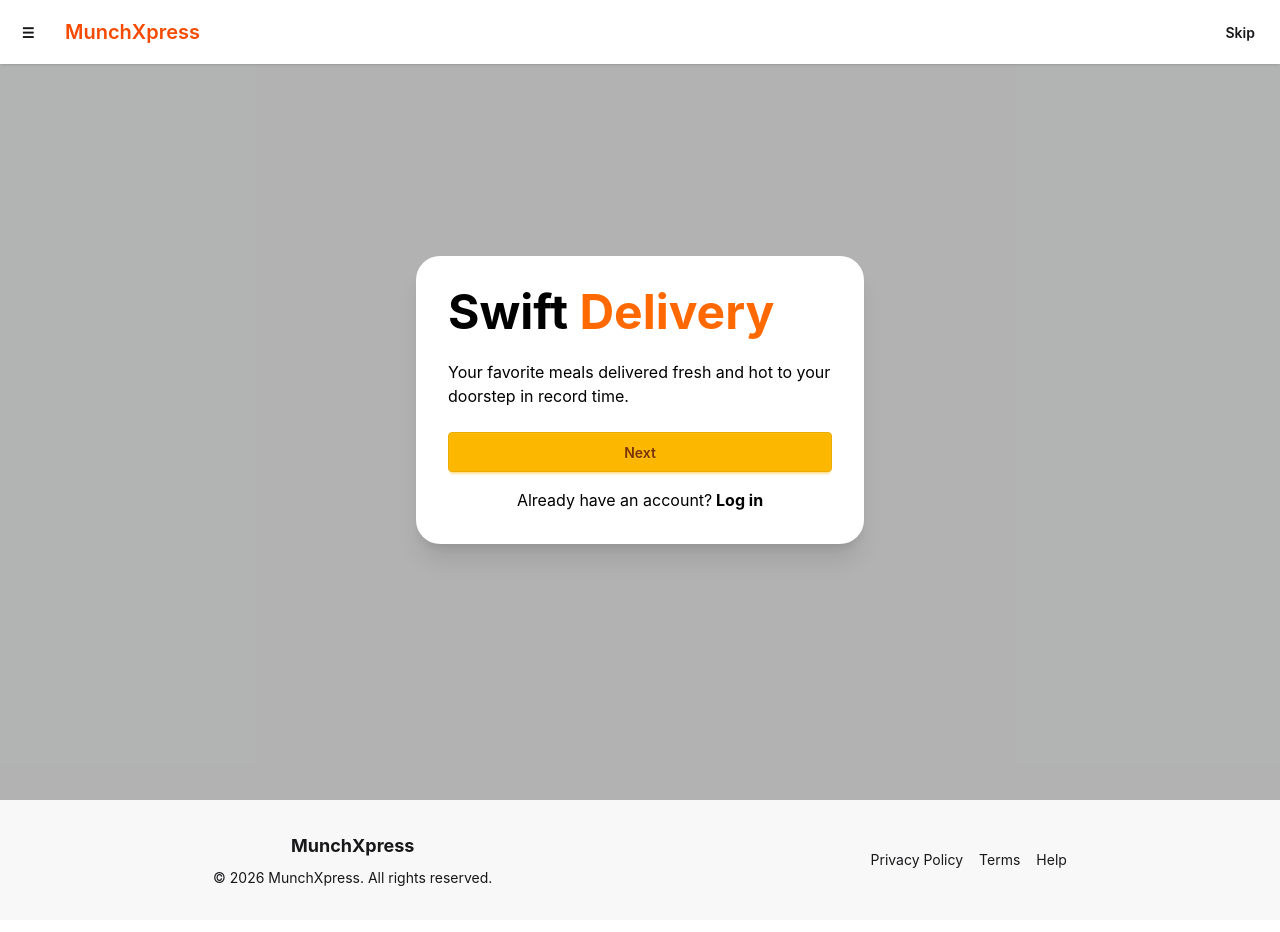
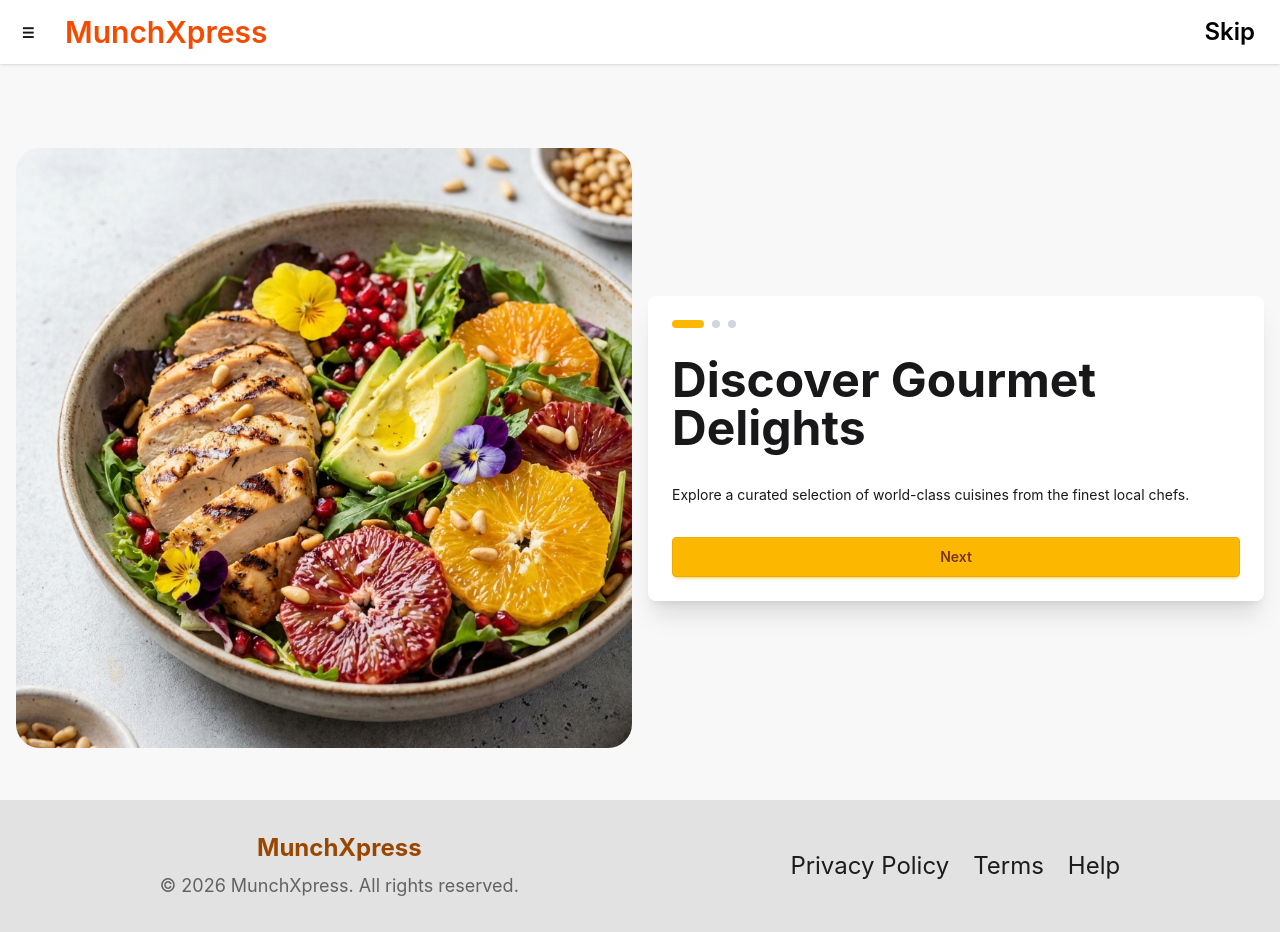
Before and after one commit to ayesha-saida/munch-xpress, a React (Vite) app: page / in a window 1280 px wide. Built offline with nearby package versions, Linux system fonts and the light colour scheme.

Commit message:
onboarding carousel implemented to display before register or login

```diff
--- a/src/Pages/home/Home.jsx
+++ b/src/Pages/home/Home.jsx
@@ -1,8 +1,8 @@
 import React from 'react'
-import Hero from '../../shared components/Hero'
+import OnboardingCarousel from '../../shared components/OnboardingCarousel/OnboardingCarousel'
 
 export default function Home () {
   return (
-  <Hero />
+  <OnboardingCarousel/>
   )
 }
--- a/src/shared components/Footer.jsx
+++ b/src/shared components/Footer.jsx
@@ -2,13 +2,13 @@ import React from 'react'
 
 export default function Footer() {
   return (
-    <footer className="footer footer-center bg-base-200 text-base-content p-8">
+    <footer className="footer footer-center bg-[#e3e2e2] text-base-content p-8">
       <div>
-        <h2 className="font-bold text-lg">MunchXpress</h2>
-        <p>© 2026 MunchXpress. All rights reserved.</p>
+        <h2 className="font-bold text-[#994700] text-2xl">MunchXpress</h2>
+        <p className='text-[#636262] text-lg'>© 2026 MunchXpress. All rights reserved.</p>
       </div>
 
-      <div className="grid grid-flow-col gap-4">
+      <div className="grid grid-flow-col gap-6 text-[#1c1b1b] text-2xl">
         <a className="link link-hover">Privacy Policy</a>
         <a className="link link-hover">Terms</a>
         <a className="link link-hover">Help</a>
--- a/src/shared components/Hero.jsx
+++ /dev/null
@@ -1,31 +0,0 @@
-import React from 'react'
-
-export default function Hero() {
-  return (
-    <section className="hero min-h-screen">
-      <div className="hero-overlay bg-black/30"></div>
-
-      <div className="hero-content text-neutral-content">
-        <div className="max-w-md bg-white text-black rounded-3xl p-8 shadow-xl">
-          <h1 className="text-5xl font-bold">
-            Swift <span className="text-orange-500">Delivery</span>
-          </h1>
-
-          <p className="py-6">
-            Your favorite meals delivered fresh and hot to your doorstep in
-            record time.
-          </p>
-
-          <button className="btn btn-warning w-full">
-            Next
-          </button>
-
-          <p className="text-center mt-4">
-            Already have an account?
-            <span className="font-bold"> Log in</span>
-          </p>
-        </div>
-      </div>
-    </section>
-  );
-}
--- a/src/shared components/Navbar.jsx
+++ b/src/shared components/Navbar.jsx
@@ -8,13 +8,13 @@ export default function Navbar() {
           ☰
         </button>
 
-        <a className="btn btn-ghost text-xl text-orange-600">
+        <a className="btn btn-ghost text-2xl lg:text-3xl text-orange-600">
           MunchXpress
         </a>
       </div>
 
       <div className="flex-none">
-        <button className="btn btn-ghost">Skip</button>
+        <button className="btn btn-ghost lg:text-2xl text-xl text-black">Skip</button>
       </div>
     </div>
   )
--- /dev/null
+++ b/src/shared components/OnboardingCarousel/OnboardingCarousel.jsx
@@ -0,0 +1,77 @@
+import { useState } from "react";
+import onboardingData from "./OnboardingData";
+
+export default function OnboardingCarousel() {
+  const [current, setCurrent] = useState(0);
+
+  const slide = onboardingData[current];
+
+  const nextSlide = () => {
+    if (current < onboardingData.length - 1) {
+      setCurrent(current + 1);
+    } else {
+      console.log("Navigate to Login");
+    }
+  };
+
+  return (
+    <section className="hero min-h-screen bg-base-200 pt-16 lg:pt-24">
+
+      <div className="hero-content flex-col lg:flex-row w-full">
+
+        {/* Image */}
+
+        <img
+          src={slide.image}
+          alt={slide.title}
+          className="lg:w-1/2 rounded-3xl object-cover h-[600px]"
+        />
+
+        {/* Card */}
+
+        <div className="card bg-base-100 shadow-xl lg:w-1/2">
+
+          <div className="card-body">
+
+            {/* Dots */}
+
+            <div className="flex gap-2 mb-5">
+
+              {onboardingData.map((_, index) => (
+                <div
+                  key={index}
+                  className={`h-2 rounded-full transition-all duration-300
+                  ${
+                    current === index
+                      ? "w-8 bg-warning"
+                      : "w-2 bg-gray-300"
+                  }`}
+                />
+              ))}
+
+            </div>
+
+            <h1 className="text-5xl font-bold">
+              {slide.title}
+            </h1>
+
+            <p className="py-6">
+              {slide.description}
+            </p>
+
+            <button
+              className="btn btn-warning"
+              onClick={nextSlide}
+            >
+              {slide.button}
+            </button>
+
+          </div>
+
+        </div>
+
+      </div>
+
+    </section>
+  );
+}
--- /dev/null
+++ b/src/shared components/OnboardingCarousel/OnboardingData.js
@@ -0,0 +1,33 @@
+//import image1 from '../../assets/carousel picture/artisanal_pizza.png'
+import image1 from '../../assets/carousel picture/bowl_of_fresh_salad.png'
+import image2 from '../../assets/carousel picture/burger_with_melting_cheese.png'
+import image3 from '../../assets/carousel picture/sushi_platter.png'
+
+const onboardingData = [
+  {
+    id: 1,
+    title: "Discover Gourmet Delights",
+    description:
+      "Explore a curated selection of world-class cuisines from the finest local chefs.",
+    image: image1,
+    button: "Next",
+  },
+  {
+    id: 2,
+    title: "Swift Delivery",
+    description:
+      "Your favorite meals delivered fresh and hot to your doorstep in record time.",
+    image: image2,
+    button: "Next",
+  },
+  {
+    id: 3,
+    title: "Personalized For You",
+    description:
+      "Get tailored recommendations based on your unique palate and preferences.",
+    image: image3,
+    button: "Get Started",
+  },
+];
+
+export default onboardingData;
```
